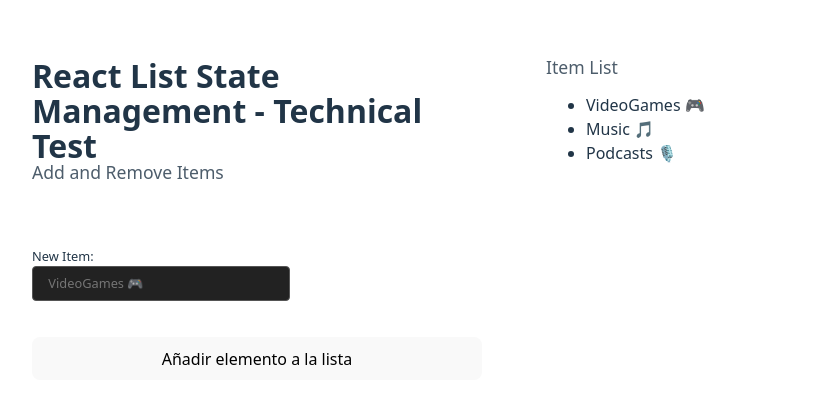
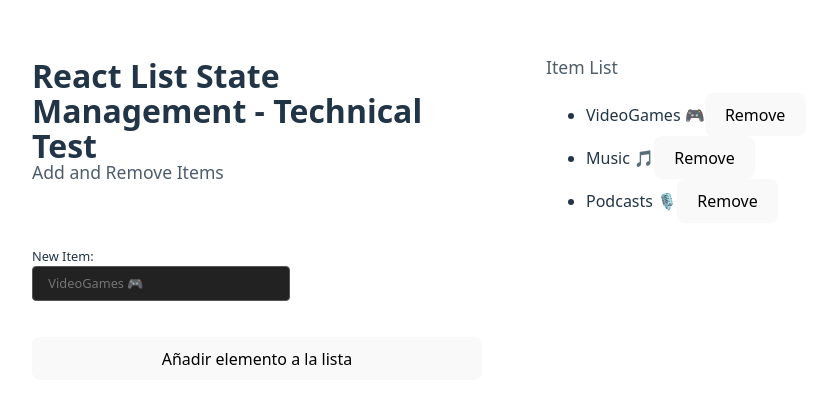
Before and after one commit to HikkizZ/dev-lab, a React (Vite) app in the folder frontend/01-react-list-state-management/: page / in a window 1280 px wide. Shown: the part 181-584 px from the top of the page, without its empty margins (0-816 px from the left). Built offline with nearby package versions, Linux system fonts and the light colour scheme.

Commit message:
feat: allow removing items from the list

```diff
--- a/frontend/01-react-list-state-management/src/App.tsx
+++ b/frontend/01-react-list-state-management/src/App.tsx
@@ -1,8 +1,9 @@
 import { useState } from 'react'
 import './App.css'
 
+type ItemId = `${string}-${string}-${string}-${string}-${string}`;
 interface Item {
-  id: `${string}-${string}-${string}-${string}-${string}`;
+  id: ItemId;
   timestamp: number;
   text: string;
 }
@@ -50,6 +51,12 @@ function App() {
     input.value = '';
   }
 
+  const createHandleRemoveItem = (id: ItemId) => () => {
+    setItems((prevItems) => {
+      return prevItems.filter(currentItem => currentItem.id !== id)
+    })
+  }
+
   return (
     <main>
       <aside>
@@ -79,6 +86,9 @@ function App() {
               return (
                 <li key={item.id}>
                   {item.text}
+                  <button onClick={createHandleRemoveItem(item.id)}>
+                    Remove
+                  </button>
                 </li>
               )
             })
```
